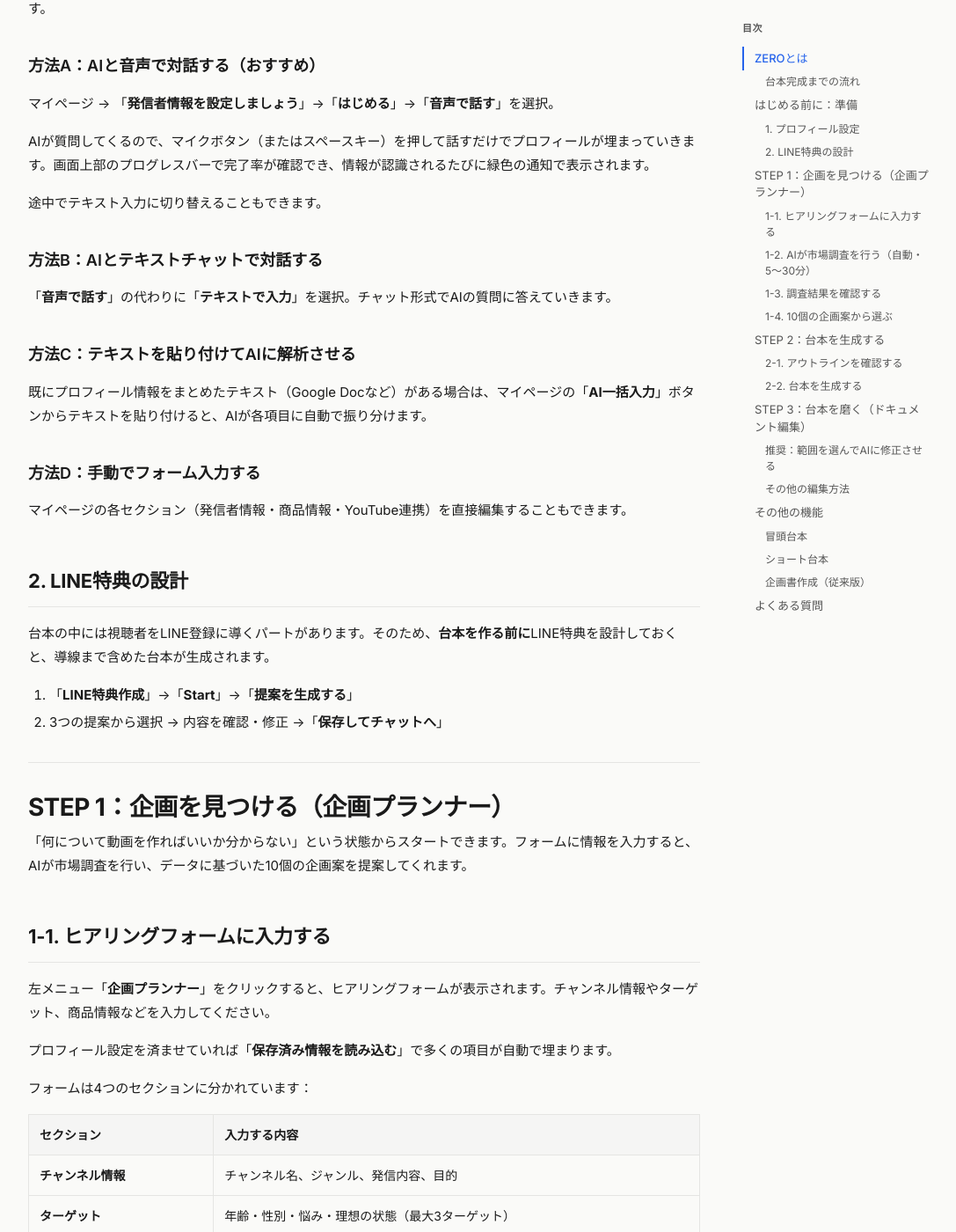
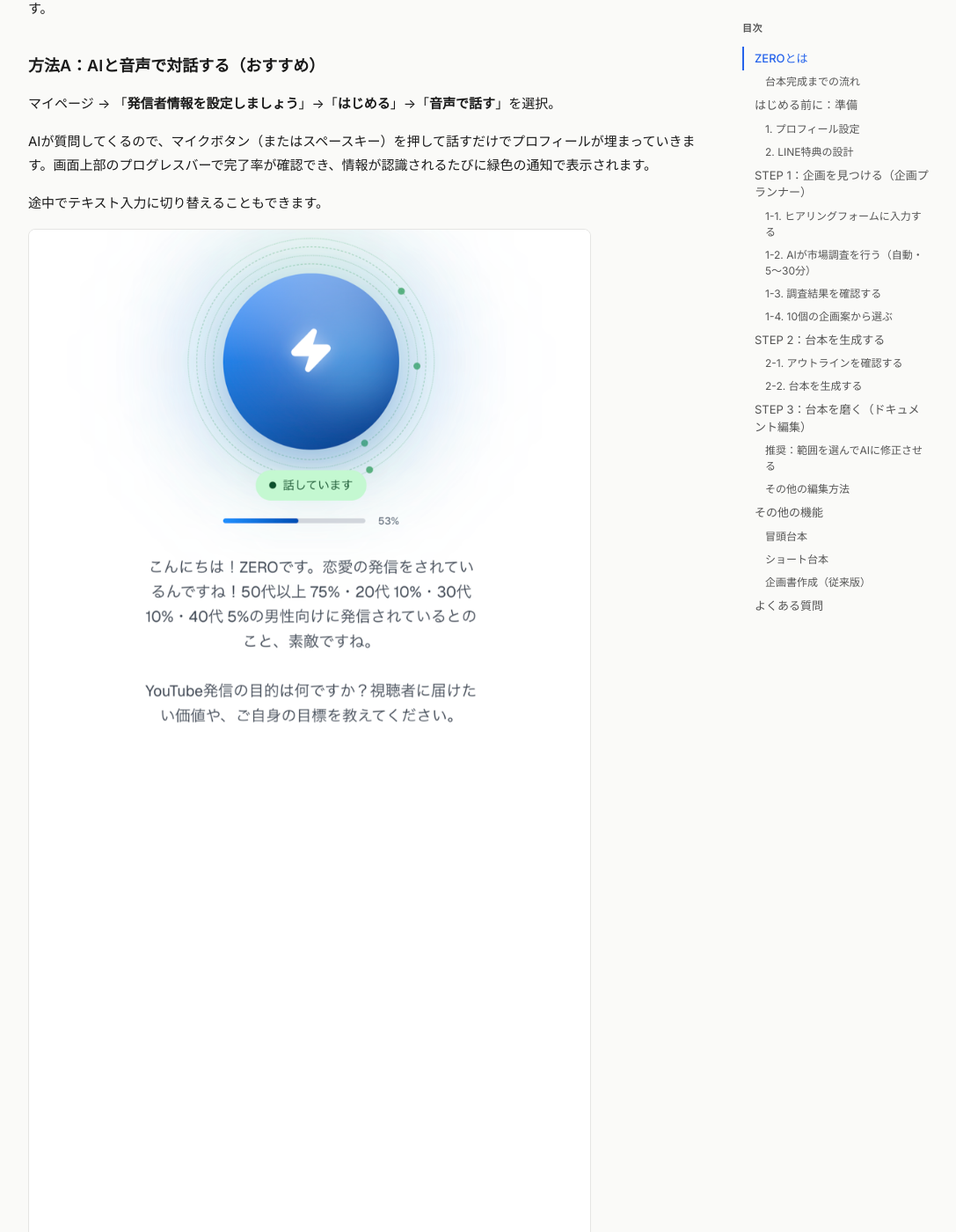
Before and after one commit to ele-inc/zero_user_manual, a Jekyll site: the page built from docs/index.md, in a window 1280 px wide and 1400 px high, scrolled down 842 px. Shown: the whole window at 88% size, without its empty margins (92-1179 px from the left). Built offline with Jekyll 4.4.1, drawn with Linux system fonts in a browser that asks for light colours.

Commit message:
画像追加wip

```diff
--- a/docs/_layouts/default.html
+++ b/docs/_layouts/default.html
@@ -216,11 +216,12 @@
 
     /* Images */
     img {
-      max-width: 100%;
+      max-width: min(100%, 640px);
       height: auto;
       border-radius: 8px;
       border: 1px solid var(--border);
       margin: 8px 0;
+      display: block;
     }
 
     /* Code */
--- a/docs/index.md
+++ b/docs/index.md
@@ -42,7 +42,7 @@ AIが質問してくるので、マイクボタン（またはスペースキー
 
 途中でテキスト入力に切り替えることもできます。
 
-<!-- TODO: スクリーンショット（音声対話画面。AIオーブとマイクボタン、プログレスバーが見える状態） -->
+![20260327_214816](images/20260327_214816.png)
 
 ### 方法B：AIとテキストチャットで対話する
 
```
Also changed, not shown: other parts of docs/index.md (+2 -2 lines), docs/images/20260327_214816.png (added), docs/images/20260327_215024.png (added), docs/images/20260327_215150.png (added).
